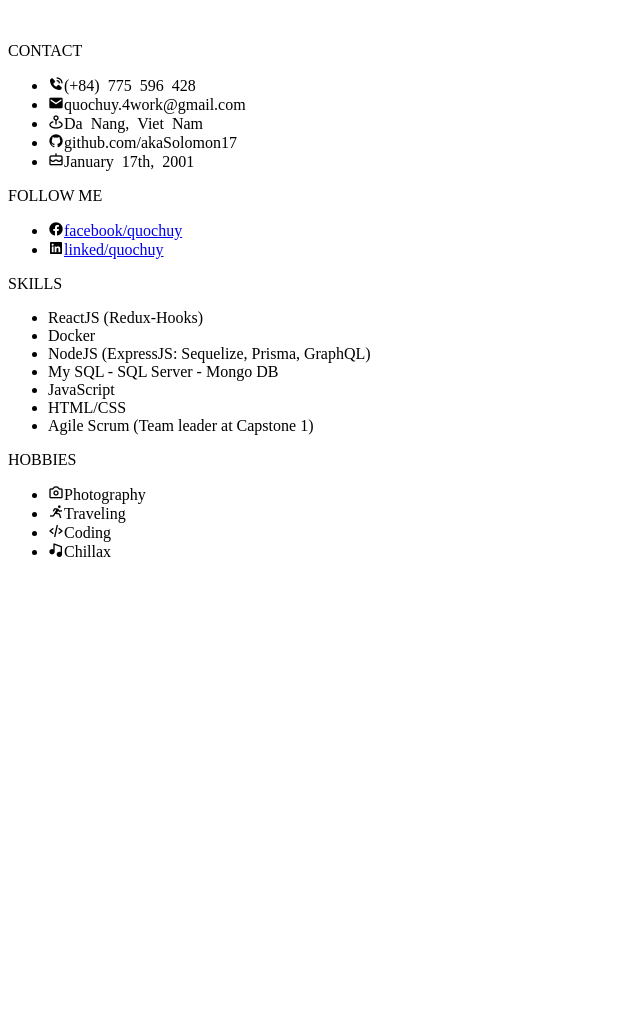
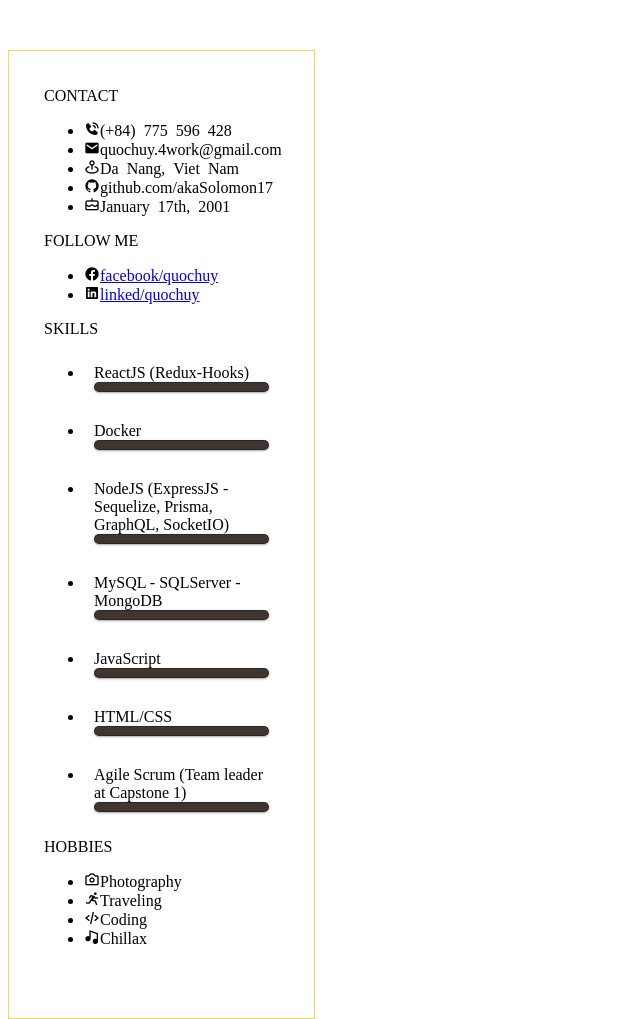
Before and after one commit to akaSolomon17/CV, a website built with Parcel: page src/html/index.html in a window 1280 px wide. Shown: the whole page, without its empty margins (0-640 px from the left). Before the commit the page ends 800 px from the top, so only its background shows below. Built offline with nearby package versions, Linux system fonts and the light colour scheme.

Commit message:
update code

```diff
--- a/src/css/styles.css
+++ b/src/css/styles.css
@@ -36,4 +36,62 @@
   --z-fixed: 100;
 
   /* BASE */
+  /* SKILLS BAR */
+  .info-wrapped {
+    width: 235px;
+    margin: 24px 0px;
+    padding: 20px 35px 54px 35px;
+    border: #f7d75c solid 1px;
+  }
+  .skill li {
+    margin: 10px 0;
+    padding: 10px;
+  }
+  .bar {
+    background-color: #3f3631;
+    display: block;
+    height: 8px;
+    border: 1px solid rgba(0, 0, 0, 0.3);
+    border-radius: 10px;
+    overflow: hidden;
+    box-shadow: 0px 1px 3px rgba(0, 0, 0, 0.12), 0 1px 2px rgba(0, 0, 0, 0.24);
+    transition: all 0.3 cubic-bezier(0.25, 0.8, 0.25, 1);
+  }
+  .bar:hover {
+    box-shadow: 0px 14px 28px rgba(0, 0, 0, 0.25),
+      0 10px 10px rgba(0, 0, 0, 0.22);
+  }
+  .bar span {
+    height: 8px;
+    float: left;
+    background: linear-gradient(
+      135deg,
+      rgba(236, 0, 140, 1) 0%,
+      rgba(252, 103, 103, 1) 100%
+    );
+  }
+  .reactjs {
+    width: 70%;
+    animation: reactjs 3s;
+  }
+  .docker {
+    width: 30%;
+    animation: docker 3s;
+  }
+  .nodejs {
+    width: 50%;
+    animation: nodejs 3s;
+  }
+  .mysql {
+    width: 50%;
+    animation: mysql 3s;
+  }
+  .agile {
+    width: 40%;
+    animation: agile 3s;
+  }
+  .javascript {
+    width: 60%;
+    animation: javascript 3s;
+  }
 }
--- a/src/html/index.html
+++ b/src/html/index.html
@@ -23,10 +23,9 @@
       <!-- INFO NAV -->
       <div class="info-wrapped">
         <!-- CONTACT -->
-        <div>
+        <div class="contact">
           <p>CONTACT</p>
-        </div>
-        <ul class="_contact-tb">
+          <ul class="contact-tb">
             <li><i class="bx bxs-phone-call">(+84) 775 596 428</i></li>
             <li>
               <i class="bx bxs-envelope" style="color: #000000"
@@ -40,14 +39,16 @@
               >
             </li>
             <li>
-            <i class="bx bx-cake" style="color: #000000">January 17th, 2001</i>
+              <i class="bx bx-cake" style="color: #000000"
+                >January 17th, 2001</i
+              >
             </li>
           </ul>
+        </div>
         <!-- FOLLOW ME -->
-        <div>
+        <div class="follow-me">
           <p>FOLLOW ME</p>
-        </div>
-        <ul class="_followme-tb">
+          <ul class="followme-tb">
             <li>
               <i class="bx bxl-facebook-circle" style="color: #000000"
                 ><a href="https://www.facebook.com/quochuy.tranbap/"
@@ -64,19 +65,39 @@
               >
             </li>
           </ul>
+        </div>
         <!-- SKILLS -->
-        <div>
+        <div class="skill">
           <p>SKILLS</p>
+          <ul>
+            <li>
+              ReactJS (Redux-Hooks) <span class="bar"></span
+              ><span class="reactjs"></span>
+            </li>
+            <li>
+              Docker <span class="bar"></span><span class="docker"></span>
+            </li>
+            <li>
+              NodeJS (ExpressJS - Sequelize, Prisma, GraphQL, SocketIO)
+              <span class="bar"></span><span class="nodejs"></span>
+            </li>
+            <li>
+              MySQL - SQLServer - MongoDB <span class="bar"></span
+              ><span class="mysql"></span>
+            </li>
+            <li>
+              JavaScript <span class="bar"></span
+              ><span class="javascript"></span>
+            </li>
+            <li>
+              HTML/CSS <span class="bar"></span><span class="html"></span>
+            </li>
+            <li>
+              Agile Scrum (Team leader at Capstone 1) <span class="bar"></span
+              ><span class="agile"></span>
+            </li>
+          </ul>
         </div>
-        <ul>
-          <li>ReactJS (Redux-Hooks)</li>
-          <li>Docker</li>
-          <li>NodeJS (ExpressJS: Sequelize, Prisma, GraphQL)</li>
-          <li>My SQL - SQL Server - Mongo DB</li>
-          <li>JavaScript</li>
-          <li>HTML/CSS</li>
-          <li>Agile Scrum (Team leader at Capstone 1)</li>
-        </ul>
         <!-- HOBBIES -->
         <div>
           <p>HOBBIES</p>
```
Lines whose indentation alone changed are shown as unchanged.
